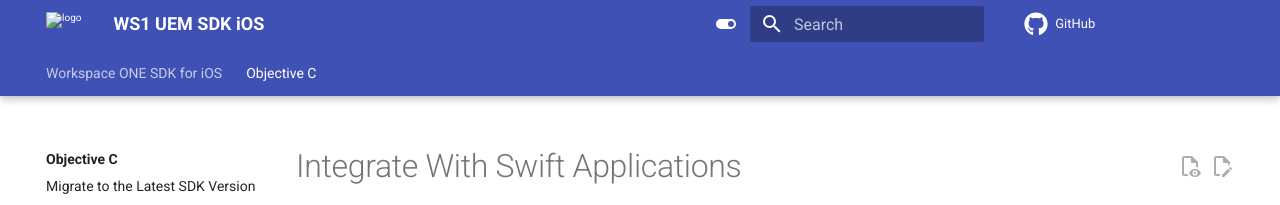
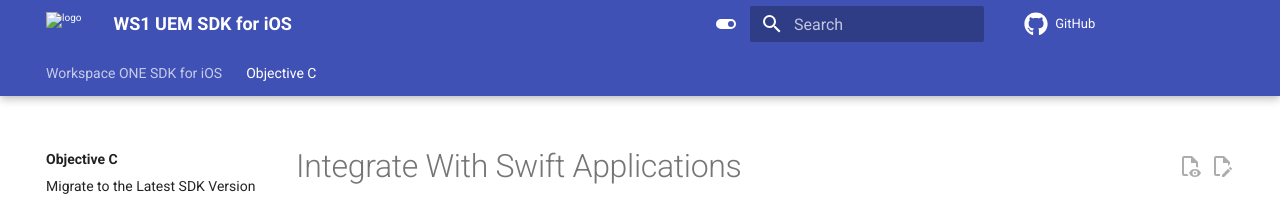
Before and after one commit to euc-dev/ws1-sdk-uem-ios, an MkDocs documentation site: the page built from docs/Objective-C/57-Integrate-with-Swift-Apps.md, in a window 1280 px wide. Shown: the top 205 px of the page. Built offline with MkDocs 1.6.1 and Material for MkDocs 9.7.7, drawn with Linux system fonts in a browser that asks for light colours; comment, search, counter and statistics services are not loaded; the version menu is left out.

Commit message:
update site_name

```diff
--- a/mkdocs.yml
+++ b/mkdocs.yml
@@ -1,5 +1,5 @@
 # Project Information
-site_name: WS1 UEM SDK iOS
+site_name: WS1 UEM SDK for iOS
 site_url: https://euc-dev.github.io/ws1-sdk-uem-ios
 site_author: Phil Helmling
 site_description: POC for developer.omnissa.com
```
